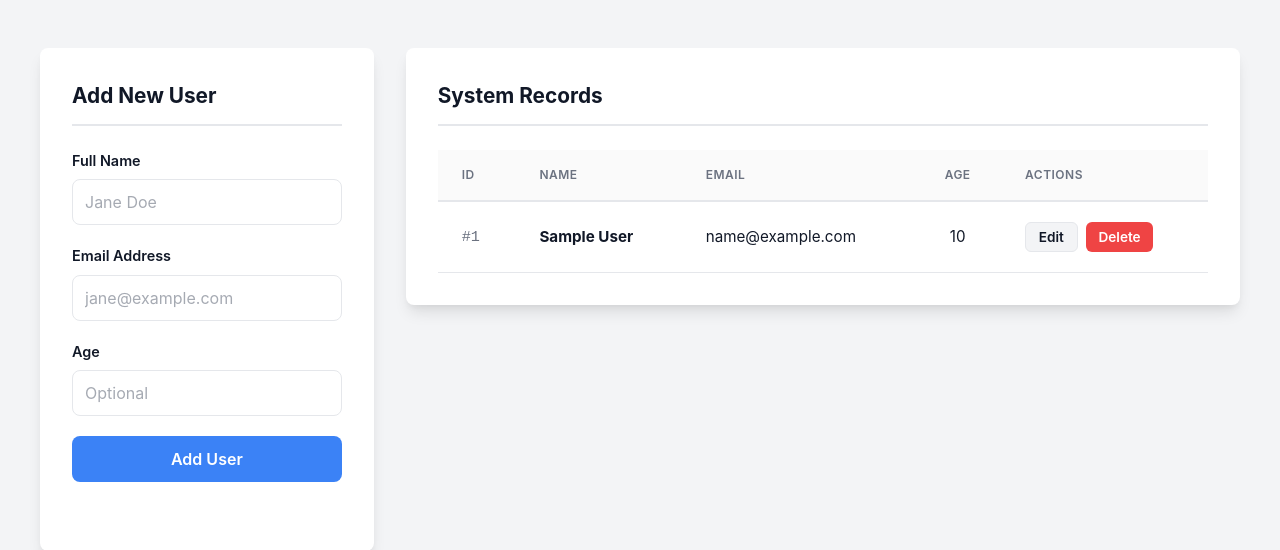
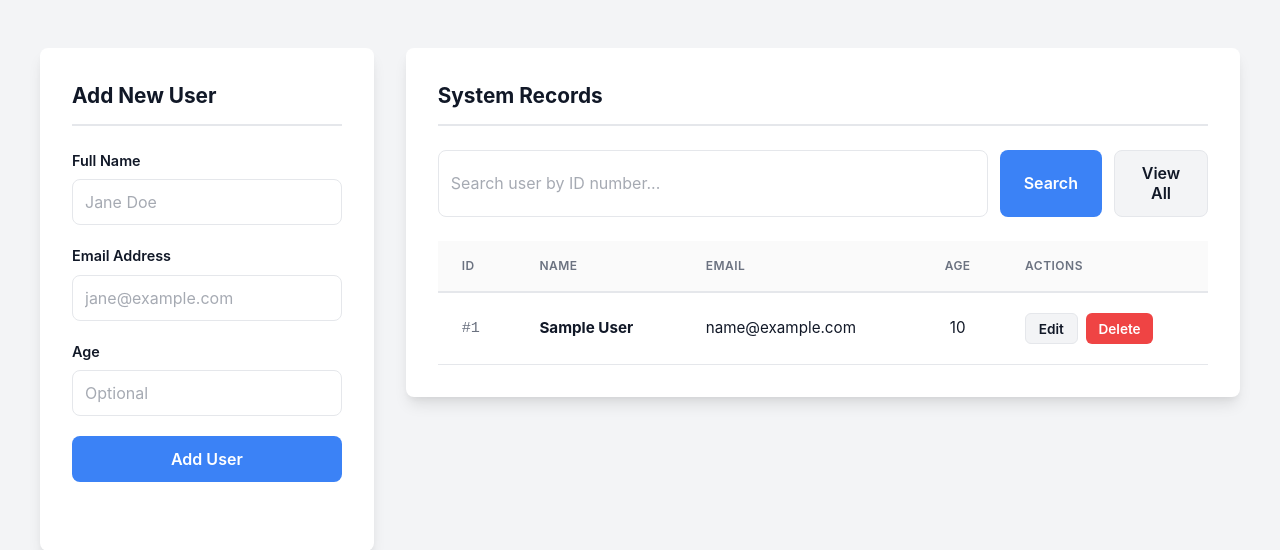
Before and after one commit to rithikmathew/user-management-api, a Flask app: page / in a window 1280 px wide. Shown: the part 126-676 px from the top of the page. Run offline with Flask 3, Linux system fonts and the light colour scheme; tables that the repository leaves empty hold one stand-in row (values such as "Sample post").

Commit message:
the fetch a user by ID that is updated

```diff
--- a/static/app.js
+++ b/static/app.js
@@ -2,15 +2,65 @@ document.addEventListener('DOMContentLoaded', () => {
     const form = document.getElementById('userForm');
     const userList = document.getElementById('userList');
     const formMessage = document.getElementById('formMessage');
-    const formTitle = document.querySelector('.card-title'); // Updated to match new CSS
+    const formTitle = document.querySelector('.card-title');
     const submitBtn = document.querySelector('#userForm button');
 
-    let editingUserId = null; // Tracks if we are adding or updating
+    let editingUserId = null;
 
-    // Load users on startup
+    // 1. FETCH ALL USERS (Runs on startup)
+    window.fetchUsers = async () => {
+        try {
+            const response = await fetch('/users');
+            const users = await response.json();
+
+            userList.innerHTML = '';
+            users.forEach(user => appendUserToTable(user));
+        } catch (error) {
+            console.error('Error fetching users:', error);
+        }
+    };
+
+    // Run immediately when page loads
     fetchUsers();
 
-    // Handle Form Submission (Both POST and PUT)
+    // 2. FETCH USER BY ID (The new Search functionality)
+    window.searchUser = async () => {
+        const searchInput = document.getElementById('searchId').value;
+
+        // If search is empty, just fetch all users
+        if (!searchInput) {
+            fetchUsers();
+            return;
+        }
+
+        try {
+            const response = await fetch(`/users/${searchInput}`);
+            userList.innerHTML = ''; // Clear the table first
+
+            if (response.ok) {
+                const user = await response.json();
+                appendUserToTable(user); // Show just this one user
+            } else {
+                // If ID doesn't exist, show a clean message inside the table
+                userList.innerHTML = `
+                    <tr>
+                        <td colspan="5" style="text-align: center; padding: 2rem; color: #6b7280;">
+                            No user found with ID #${searchInput}
+                        </td>
+                    </tr>`;
+            }
+        } catch (error) {
+            console.error('Error searching user:', error);
+        }
+    };
+
+    // Helper to reset the search bar and view all
+    window.resetSearch = () => {
+        document.getElementById('searchId').value = '';
+        fetchUsers();
+    };
+
+    // Handle Form Submission (Add & Update)
     form.addEventListener('submit', async (e) => {
         e.preventDefault();
 
@@ -21,7 +71,6 @@ document.addEventListener('DOMContentLoaded', () => {
         };
 
         try {
-            // Decide whether to POST (create) or PUT (update)
             const url = editingUserId ? `/users/${editingUserId}` : '/users';
             const method = editingUserId ? 'PUT' : 'POST';
 
@@ -36,7 +85,7 @@ document.addEventListener('DOMContentLoaded', () => {
             if (response.ok) {
                 showMessage(editingUserId ? 'User updated successfully!' : 'User added successfully!', 'green');
                 resetForm();
-                fetchUsers(); // Refresh the table
+                resetSearch(); // Refresh table to show everyone
             } else {
                 showMessage(result.error || 'Failed to process request', 'red');
             }
@@ -45,17 +94,9 @@ document.addEventListener('DOMContentLoaded', () => {
         }
     });
 
-    // Fetch and display all users
-    async function fetchUsers() {
-        try {
-            const response = await fetch('/users');
-            const users = await response.json();
-
-            userList.innerHTML = ''; // Clear current list
-
-            users.forEach(user => {
+    // Helper to draw a user row on the screen
+    function appendUserToTable(user) {
         const tr = document.createElement('tr');
-                // THIS IS THE PART THAT CHANGED FOR THE NEW DESIGN:
         tr.innerHTML = `
             <td>#${user.id}</td>
             <td><strong>${user.name}</strong></td>
@@ -69,13 +110,9 @@ document.addEventListener('DOMContentLoaded', () => {
             </td>
         `;
         userList.appendChild(tr);
-            });
-        } catch (error) {
-            console.error('Error fetching users:', error);
-        }
     }
 
-    // Function to populate the form when the Edit button is clicked
+    // Populate form for updating
     window.editUser = (id, name, email, age) => {
         document.getElementById('name').value = name;
         document.getElementById('email').value = email;
@@ -86,15 +123,15 @@ document.addEventListener('DOMContentLoaded', () => {
         submitBtn.textContent = "Save Changes";
     };
 
-    // Delete a user
+    // Delete user
     window.deleteUser = async (id) => {
         if (!confirm('Are you sure you want to delete this user?')) return;
 
         try {
             const response = await fetch(`/users/${id}`, { method: 'DELETE' });
             if (response.ok) {
-                fetchUsers(); // Refresh table
-                if (editingUserId === id) resetForm(); // Clear form if they deleted the user they were editing
+                resetSearch(); // Refresh table
+                if (editingUserId === id) resetForm();
             } else {
                 alert('Failed to delete user');
             }
@@ -103,7 +140,7 @@ document.addEventListener('DOMContentLoaded', () => {
         }
     };
 
-    // Helper to reset the form back to "Add" mode
+    // Reset form back to "Add Mode"
     function resetForm() {
         form.reset();
         editingUserId = null;
@@ -111,10 +148,10 @@ document.addEventListener('DOMContentLoaded', () => {
         submitBtn.textContent = "Add User";
     }
 
-    // Helper to show success/error messages
+    // Show messages under the form
     function showMessage(text, color) {
         formMessage.textContent = text;
         formMessage.style.color = color;
-        setTimeout(() => { formMessage.textContent = ''; }, 3000); // Disappear after 3 seconds
+        setTimeout(() => { formMessage.textContent = ''; }, 3000);
     }
 });
--- a/static/style.css
+++ b/static/style.css
@@ -272,3 +272,37 @@ footer p {
     color: var(--text-muted);
     font-weight: 500;
 }
+
+/* --- Search Bar Styling --- */
+.search-bar {
+    display: flex;
+    gap: 0.75rem;
+    margin-bottom: 1.5rem;
+}
+
+.search-bar input {
+    flex-grow: 1; /* Makes the input bar take up the remaining space */
+}
+
+.search-btn {
+    width: auto; /* Overrides the 100% width from earlier */
+}
+
+.btn-secondary {
+    display: inline-flex;
+    justify-content: center;
+    align-items: center;
+    padding: 0.8rem 1.5rem;
+    background-color: var(--bg-main);
+    color: var(--text-main);
+    border: 1px solid var(--border);
+    border-radius: var(--radius);
+    font-size: 1rem;
+    cursor: pointer;
+    font-weight: 600;
+    transition: var(--transition);
+}
+
+.btn-secondary:hover {
+    background-color: var(--border);
+}
--- a/templates/index.html
+++ b/templates/index.html
@@ -36,6 +36,13 @@
 
             <section class="card">
                 <h2 class="card-title">System Records</h2>
+
+                <div class="search-bar">
+                    <input type="number" id="searchId" placeholder="Search user by ID number...">
+                    <button class="btn-primary search-btn" onclick="searchUser()">Search</button>
+                    <button class="btn-secondary" onclick="resetSearch()">View All</button>
+                </div>
+
                 <div class="table-container">
                     <table id="userTable">
                         <thead>
```
Lines whose indentation alone changed are shown as unchanged.
